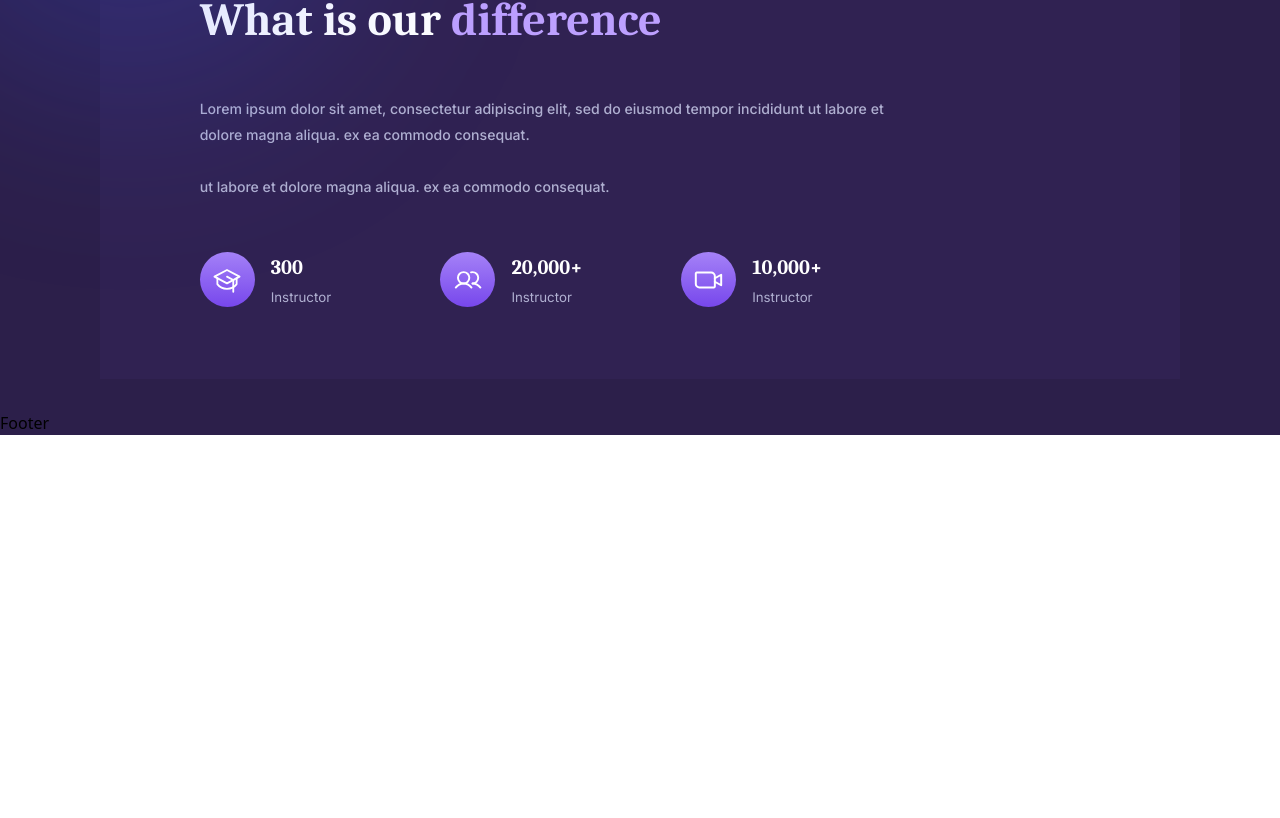
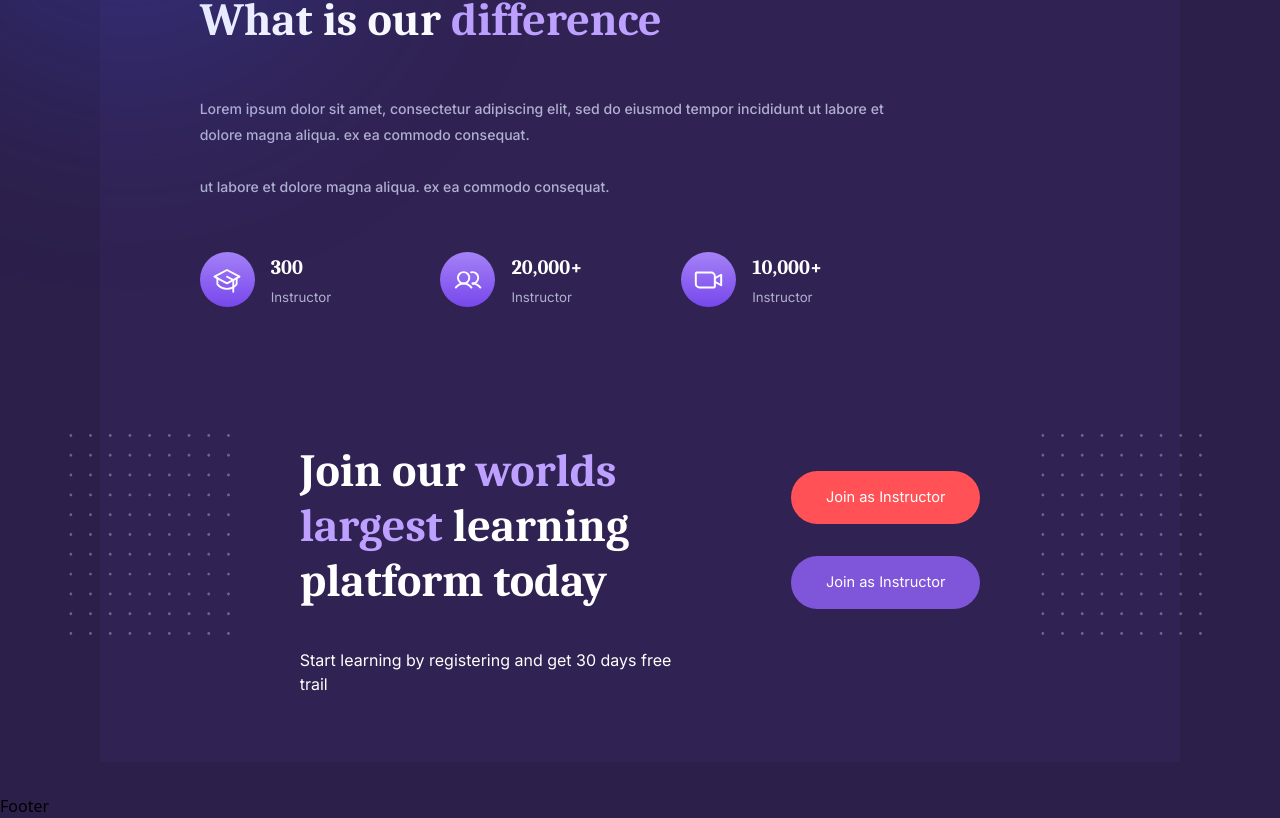
Before and after one commit to AmirMahdi-Shad/courses-site, a Next.js app: page / in a window 1280 px wide. Shown: the part 1623-2441 px from the top of the page. Before the commit the page ends 2058 px from the top, so only its background shows below. Built offline with nearby package versions, Linux system fonts and the light colour scheme.

Commit message:
edit footer joincart

```diff
--- a/components/FooterJoinCart/FooterJoinCart.jsx
+++ b/components/FooterJoinCart/FooterJoinCart.jsx
@@ -14,7 +14,7 @@ export default function FooterJoinCart(){
         <div className="flex gap-[8.75vw] w-full">
             <div id="inavation-text" className="w-[39.68vw]">
                 <h3 className="text-[3.6vw] font-caladea font-[700] leading-[4.27vw]">
-                    <span className="text-[#fff]">Join our</span> <span className="text-[#BDA0FF]">world's largest</span> <span className="text-[#fff]">learning platform today</span>
+                    <span className="text-[#fff]">Join our</span> <span className="text-[#BDA0FF]">worlds largest</span> <span className="text-[#fff]">learning platform today</span>
                 </h3>
                 <p className="text-[1.25vw] mt-[3vw] font-[400] font-inter text-white ">Start learning by registering and get 30 days free trail</p>
             </div>
--- a/package.json
+++ b/package.json
@@ -15,6 +15,7 @@
     "next-react-svg": "^1.2.0",
     "react": "18.2.0",
     "react-countup": "^6.4.2",
+    "react-huge-icon":"^0.0.5",
     "react-dom": "18.2.0",
     "react-svg-convert": "^0.0.3",
     "swiper": "^9.1.1"
--- a/pages/index.js
+++ b/pages/index.js
@@ -1,6 +1,8 @@
 import HeroSection from "@/components/HeroSection/HeroSection"
 import Categories from "@/components/Categories/Categories"
 import WomenSection from "@/components/WomenSection/WomenSection"
+
+import FooterJoinCart from "@/components/FooterJoinCart/FooterJoinCart"
 export default function Home() {
   return (
     <>
@@ -10,6 +12,8 @@ export default function Home() {
           <HeroSection />
           <Categories />
           <WomenSection />
+
+          <FooterJoinCart/>
         </section>
         </div>
 
```
